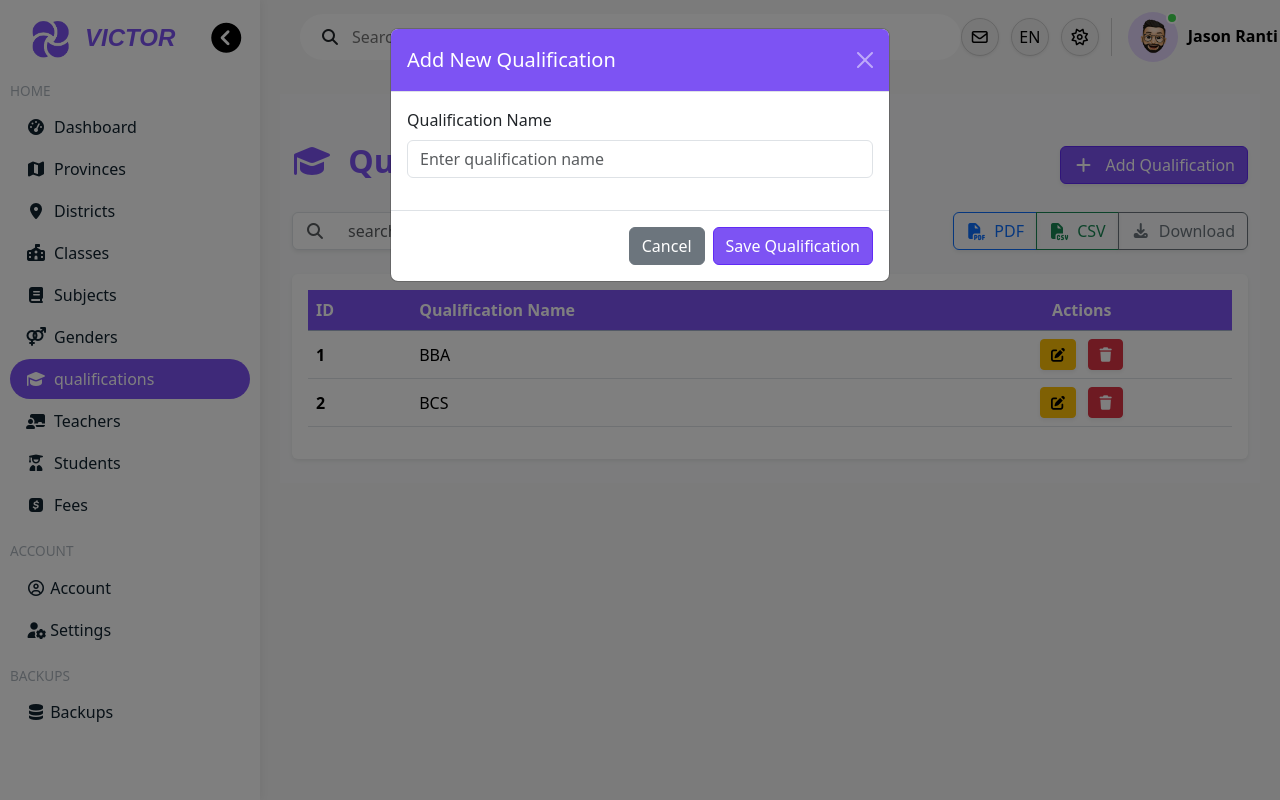
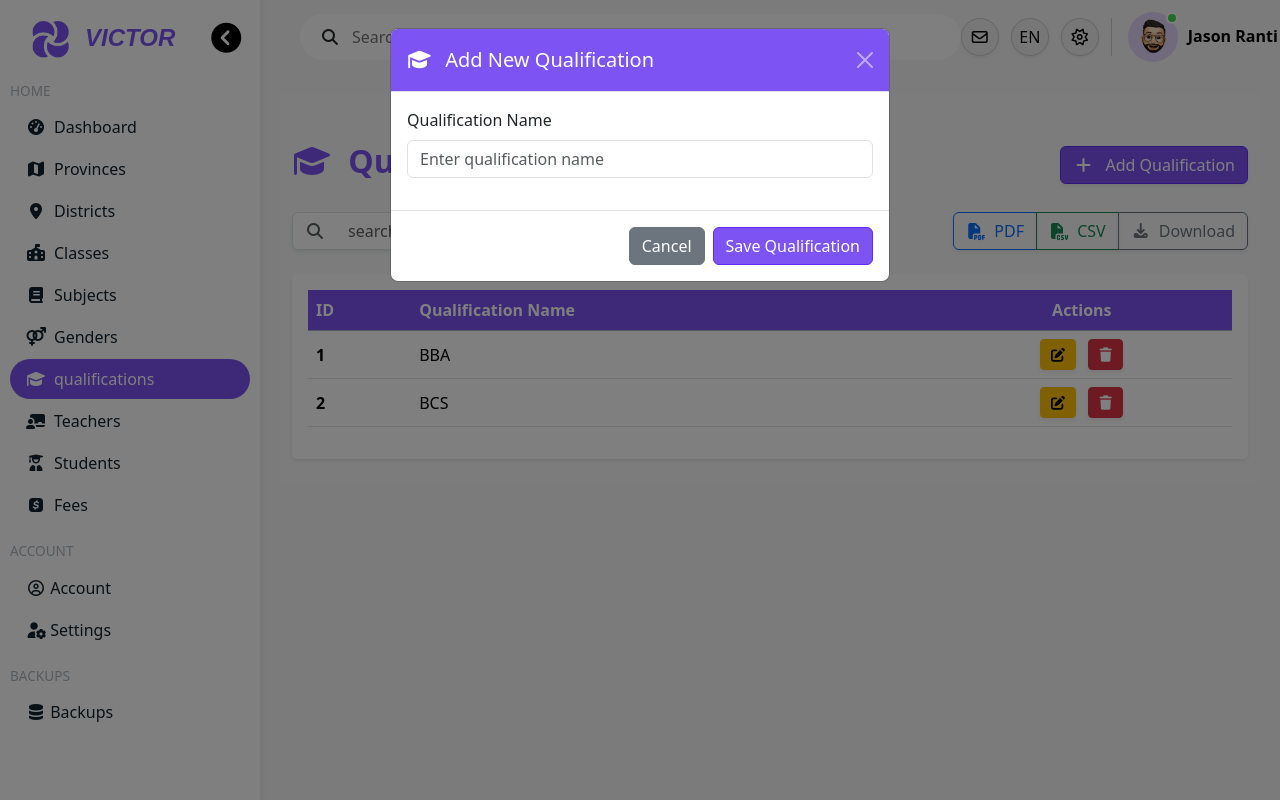
Before and after one commit to imranmalakzai/student-management-system, a PHP site: page /qualifications.php in a window 1280 px wide, after a click on "Add Qualification". Run offline with PHP 8.4, Linux system fonts and the light colour scheme; a user stored in the database is signed in; data comes from the database, SQL or seed files in the repository.

Commit message:
Add Graduation Cap Icon for Add new Qualifications

```diff
--- a/qualifications.php
+++ b/qualifications.php
@@ -6,7 +6,7 @@ require("common/header.php") ?>
   <div class="row mb-4 align-items-center">
     <div class="col-md-6">
       <h2 class="text-purpal fw-bold">
-        <i class="fas fa-graduation-cap me-2"></i></i> <span data-translate="qualifications">Qualifications</span>
+        <i class="fas fa-graduation-cap me-2"></i> <span data-translate="qualifications">Qualifications</span>
       </h2>
     </div>
     <div class="col-md-6 text-md-end text-center mt-3 mt-md-0">
@@ -63,7 +63,11 @@ require("common/header.php") ?>
   <div class="modal-dialog">
     <div class="modal-content">
       <div class="modal-header bg-purpal text-white">
-        <h5 class="modal-title" id="addQualificationLabel">Add New Qualification</h5>
+        <h5 class="modal-title"><i class="fas fa-graduation-cap me-2"></i>
+          <span id="addQualificationLabel">
+            Add New Qualification
+          </span>
+        </h5>
         <button type="button" class="btn-close btn-close-white" data-bs-dismiss="modal" aria-label="Close"></button>
       </div>
       <form id="addQualificationsForm">
```
